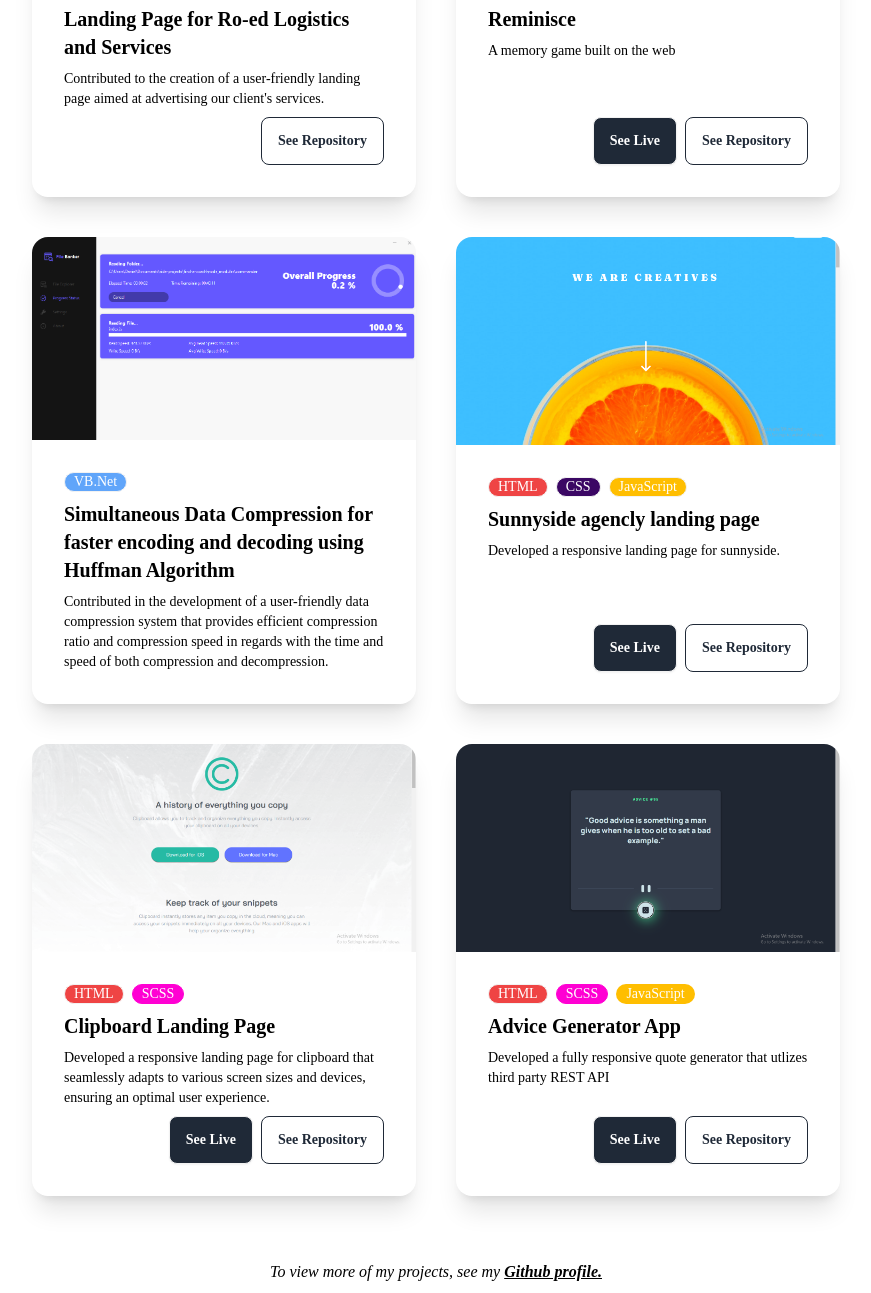
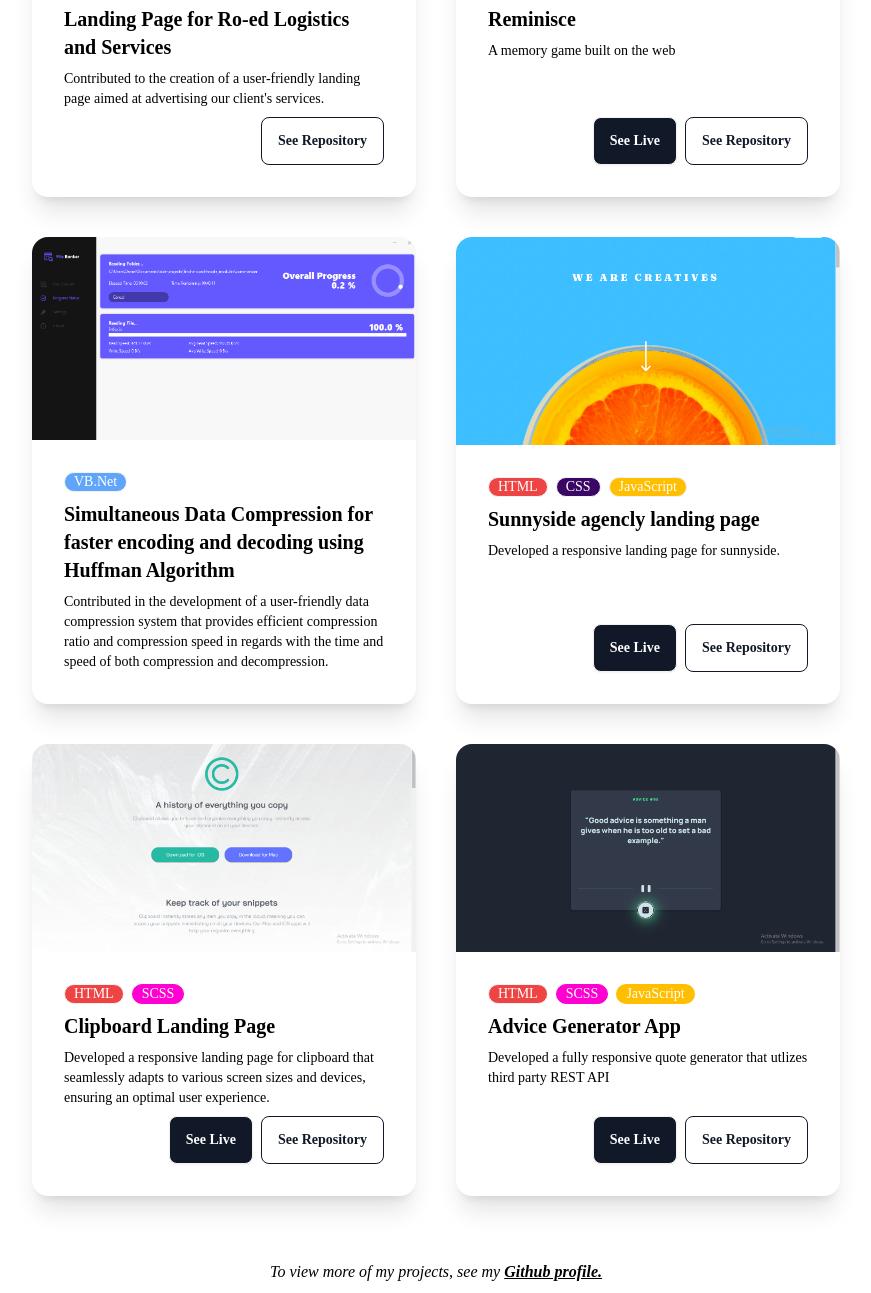
Before and after one commit to eyedent1ty/portfolio, an Astro site: page / in a window 1280 px wide. Shown: the part 4867-6160 px from the top of the page, without its empty margins (204-1075 px from the left). Built offline with nearby package versions, Linux system fonts and the light colour scheme; Astro itself is replaced by a stand-in of ours.

```diff
--- a/src/components/PastProjects.astro
+++ b/src/components/PastProjects.astro
@@ -41,7 +41,7 @@ import adviceGenerator from '../assets/advice-generator.png';
           </p>
           <div class="card-actions justify-end">
             <a href="https://github.com/eyedent1ty/tms-roed-landing-page" target="_blank">
-              <button class="btn btn-outline">See Repository</button>
+              <button class="btn btn-outline border-gray-900 text-gray-900">See Repository</button>
             </a>
           </div>
         </div>
@@ -65,12 +65,12 @@ import adviceGenerator from '../assets/advice-generator.png';
           <div class="card-actions justify-end">
             <a href="https://reminisce-eyedent1ty.netlify.app/" target="_blank">
               <button
-                class="btn bg-base-content text-white hover:bg-base-content"
+                class="btn bg-gray-900 text-white hover:bg-base-content"
                 >See Live</button
               >
             </a>
             <a href="https://github.com/eyedent1ty/reminisce" target="_blank">
-              <button class="btn btn-outline">See Repository</button>
+              <button class="btn btn-outline border-gray-900 text-gray-900">See Repository</button>
             </a>
           </div>
         </div>
@@ -124,7 +124,7 @@ import adviceGenerator from '../assets/advice-generator.png';
               target="_blank"
             >
               <button
-                class="btn bg-base-content text-white hover:bg-base-content"
+                class="btn bg-gray-900 text-white hover:bg-base-content"
                 >See Live</button
               >
             </a>
@@ -132,7 +132,7 @@ import adviceGenerator from '../assets/advice-generator.png';
               href="https://github.com/eyedent1ty/sunnyside-agency-landing-page"
               target="_blank"
             >
-              <button class="btn btn-outline">See Repository</button>
+              <button class="btn btn-outline border-gray-900 text-gray-900">See Repository</button>
             </a>
           </div>
         </div>
@@ -162,7 +162,7 @@ import adviceGenerator from '../assets/advice-generator.png';
               target="_blank"
             >
               <button
-                class="btn bg-base-content text-white hover:bg-base-content"
+                class="btn bg-gray-900 text-white hover:bg-base-content"
                 >See Live</button
               >
             </a>
@@ -170,7 +170,7 @@ import adviceGenerator from '../assets/advice-generator.png';
               href="https://github.com/eyedent1ty/clipboard-landing-page"
               target="_blank"
             >
-              <button class="btn btn-outline">See Repository</button>
+              <button class="btn btn-outline border-gray-900 text-gray-900">See Repository</button>
             </a>
           </div>
         </div>
@@ -200,7 +200,7 @@ import adviceGenerator from '../assets/advice-generator.png';
               target="_blank"
             >
               <button
-                class="btn bg-base-content text-white hover:bg-base-content"
+                class="btn bg-gray-900 text-white hover:bg-base-content"
                 >See Live</button
               >
             </a>
@@ -208,7 +208,7 @@ import adviceGenerator from '../assets/advice-generator.png';
               href="https://github.com/eyedent1ty/advice-generator-app"
               target="_blank"
             >
-              <button class="btn btn-outline">See Repository</button>
+              <button class="btn btn-outline border-gray-900 text-gray-900">See Repository</button>
             </a>
           </div>
         </div>
--- a/src/components/RecentProjects.astro
+++ b/src/components/RecentProjects.astro
@@ -54,7 +54,7 @@ import websitePortfolio from '../assets/website-portfolio.png';
               href="https://github.com/eyedent1ty/social-connect"
               target="_blank"
             >
-              <button class="btn btn-outline">See Repository</button>
+              <button class="btn btn-outline border-gray-900 text-gray-900">See Repository</button>
             </a>
           </div>
         </div>
@@ -131,7 +131,7 @@ import websitePortfolio from '../assets/website-portfolio.png';
               href="https://github.com/Jolayus/softeng-group-10"
               target="_blank"
             >
-              <button class="btn btn-outline">See Repository</button>
+              <button class="btn btn-outline border-gray-900 text-gray-900">See Repository</button>
             </a>
           </div>
         </div>
@@ -161,7 +161,7 @@ import websitePortfolio from '../assets/website-portfolio.png';
           </p>
           <div class="card-actions justify-end">
             <a href="https://github.com/eyedent1ty/portfolio" target="_blank">
-              <button class="btn btn-outline">See Repository</button>
+              <button class="btn btn-outline border-gray-900 text-gray-900">See Repository</button>
             </a>
           </div>
         </div>
```
